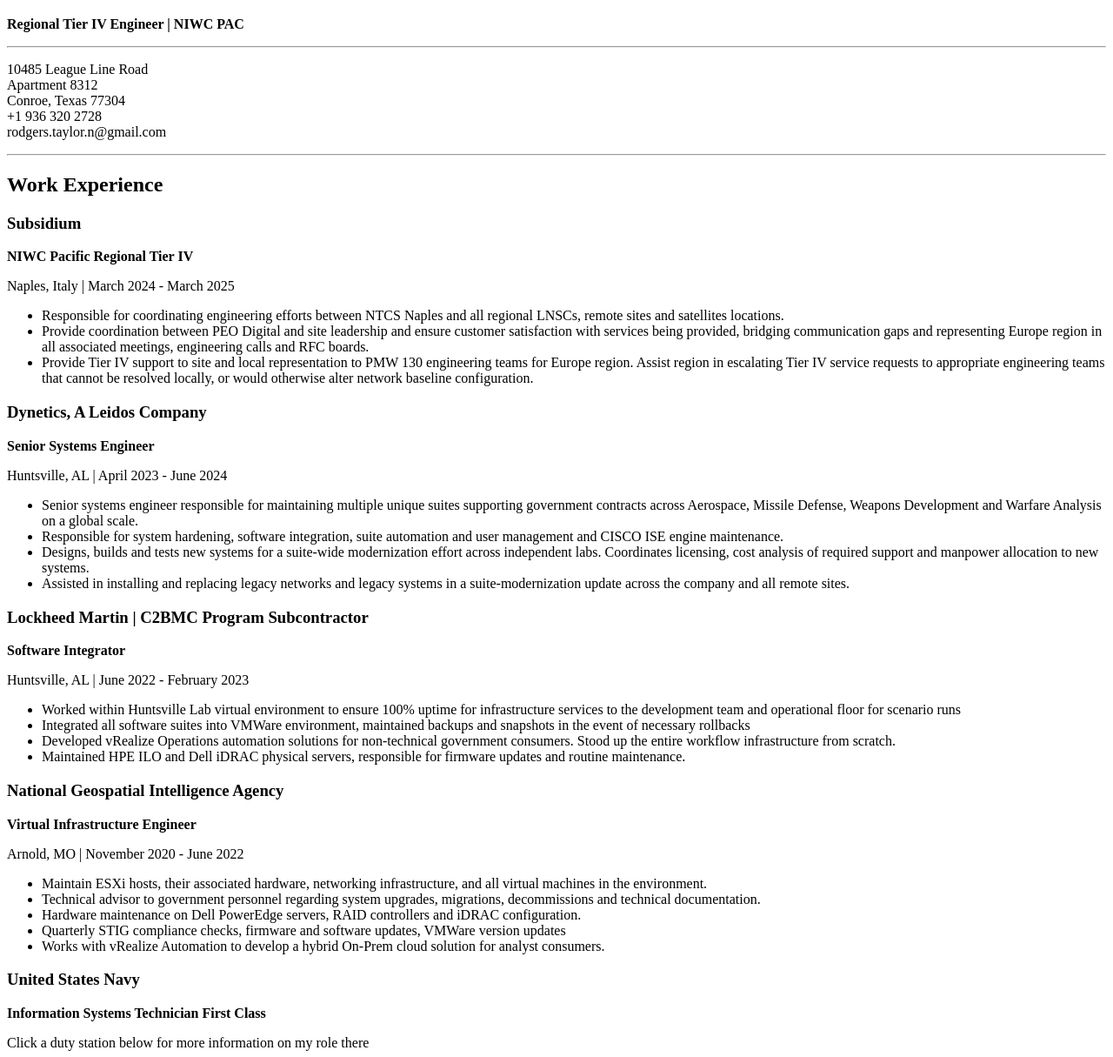
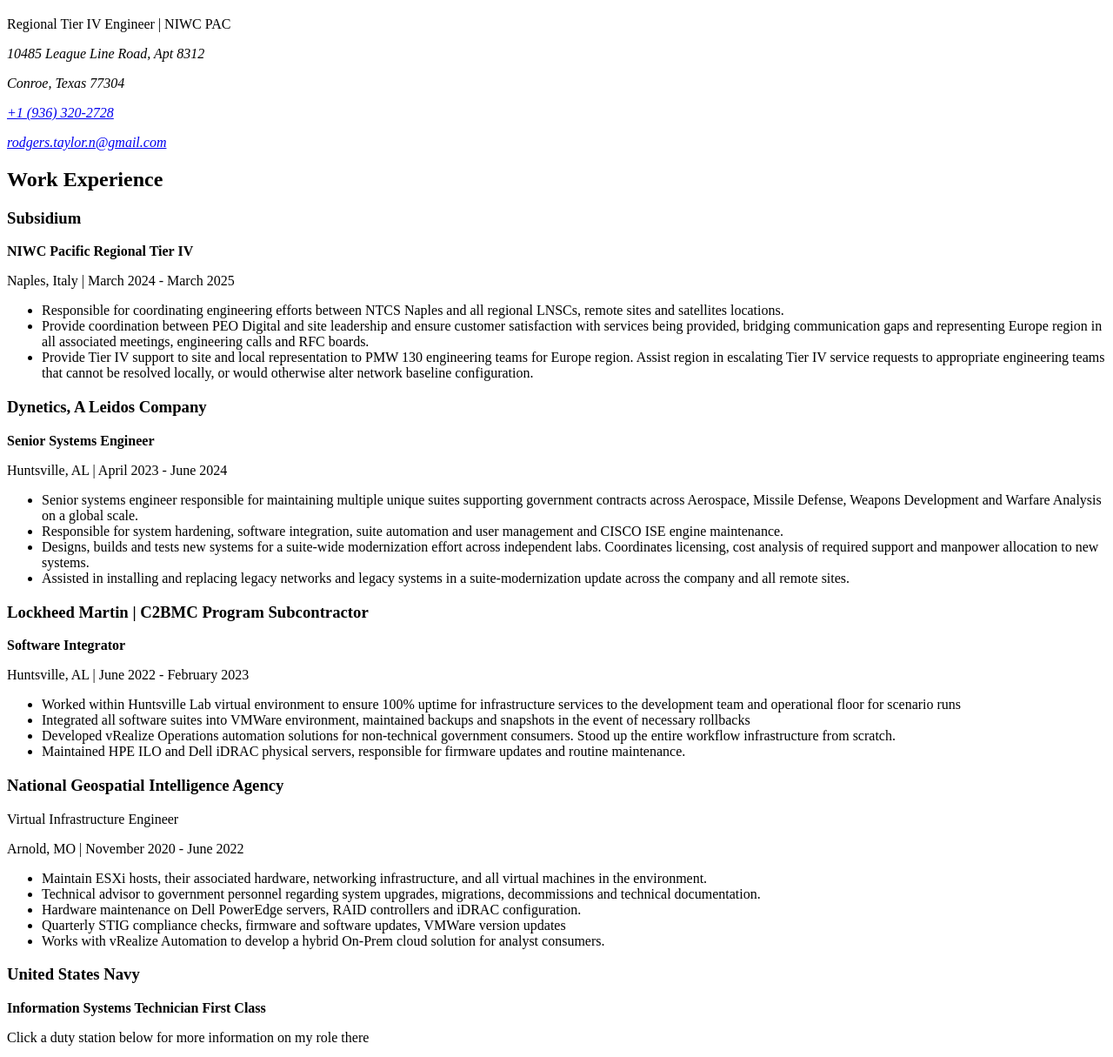
Before and after one commit to taydevgit/personal_site, a plain HTML site: page index.html in a window 1280 px wide. Shown: the part 61-1276 px from the top of the page at 87% size. Drawn offline with Linux system fonts and the light colour scheme.

Commit message:
Updated html to be cleaner in header and changed last job entry to be cleaner. Updated information to be accurate

```diff
--- a/index.html
+++ b/index.html
@@ -9,20 +9,16 @@
 <body>
 <header class="resume-header">
     <h1>Taylor Rodgers</h1>
-    <p><strong>Regional Tier IV Engineer | NIWC PAC</strong></p>
+    <p class="current-job-title">Regional Tier IV Engineer | NIWC PAC</p>
 
-    <hr>
-
-    <p class="address">
-        10485 League Line Road<br>
-        Apartment 8312<br>
-        Conroe, Texas 77304<br>
-        +1 936 320 2728<br>
-        rodgers.taylor.n@gmail.com
-    </p>
+    <address class="contact-info">
+        <p class="street-address">10485 League Line Road, Apt 8312</p>
+        <p class="city-state">Conroe, Texas 77304</p>
+        <p class="phone"><a href="tel:+19363202728">+1 (936) 320-2728</a></p>
+        <p class="email"><a href="mailto:rodgers.taylor.n@gmail.com">rodgers.taylor.n@gmail.com</a></p>
+    </address>
 </header>
 
-<hr>
 
 <section class="work-experience">
     <h2>Work Experience</h2>
@@ -32,7 +28,7 @@
         <h3>Subsidium</h3>
         <p><strong>NIWC Pacific Regional Tier IV</strong></p>
         <p>Naples, Italy | March 2024 - March 2025</p>
-        <ul class="resume-list">
+        <ul class="job-entry-list">
             <li>Responsible for coordinating engineering efforts between NTCS Naples and all regional LNSCs, remote sites and satellites locations.</li>
             <li>Provide coordination between PEO Digital and site leadership and ensure customer satisfaction with services being provided, bridging communication gaps and representing Europe region in all associated meetings, engineering calls and RFC boards.</li>
             <li>Provide Tier IV support to site and local representation to PMW 130 engineering teams for Europe region. Assist region in escalating Tier IV service requests to appropriate engineering teams that cannot be resolved locally, or would otherwise alter network baseline configuration.</li>
@@ -44,7 +40,7 @@
         <h3>Dynetics, A Leidos Company</h3>
         <p><strong>Senior Systems Engineer</strong></p>
         <p>Huntsville, AL | April 2023 - June 2024</p>
-        <ul class="resume-list">
+        <ul class="job-entry-list">
             <li>Senior systems engineer responsible for maintaining multiple unique suites supporting government contracts across Aerospace, Missile Defense, Weapons Development and Warfare Analysis on a global scale.</li>
             <li>Responsible for system hardening, software integration, suite automation and user management and CISCO ISE engine maintenance.</li>
             <li>Designs, builds and tests new systems for a suite-wide modernization effort across independent labs. Coordinates licensing, cost analysis of required support and manpower allocation to new systems.</li>
@@ -57,7 +53,7 @@
         <h3>Lockheed Martin | C2BMC Program Subcontractor</h3>
         <p><strong>Software Integrator </strong></p>
         <p>Huntsville, AL | June 2022 - February 2023</p>
-        <ul class="resume-list">
+        <ul class="job-entry-list">
             <li>Worked within Huntsville Lab virtual environment to ensure 100% uptime for infrastructure services to the development team and operational floor for scenario runs</li>
             <li>Integrated all software suites into VMWare environment, maintained backups and snapshots in the event of necessary rollbacks</li>
             <li>Developed vRealize Operations automation solutions for non-technical government consumers. Stood up the entire workflow infrastructure from scratch.</li>
@@ -67,10 +63,12 @@
 
     <!-- Fourth Job Entry -->
      <article class="job-entry">
+        <header class="job-header">
         <h3>National Geospatial Intelligence Agency </h3>
-        <p><strong> Virtual Infrastructure Engineer </strong></p>
-        <p>Arnold, MO | November 2020 - June 2022 </p>
-        <ul class="resume-list">
+        <p class="job-title">Virtual Infrastructure Engineer</p>
+        <p class="job-details"> Arnold, MO | <time datetime="2020-11/2022-06">November 2020 - June 2022 </time></p>
+        </header>
+        <ul class="job-entry-list">
             <li>Maintain ESXi hosts, their associated hardware, networking infrastructure, and all virtual machines in the environment.</li>
             <li>Technical advisor to government personnel regarding system upgrades, migrations, decommissions and technical documentation. </li>
             <li>Hardware maintenance on Dell PowerEdge servers, RAID controllers and iDRAC configuration.</li>
@@ -110,8 +108,9 @@
 <section class="education">
     <h2>Education</h2>
     <ul class="resume-list">
-        <li>Associate of Applied Science in Information Technology | 2018 | University of Maryland Global Campus</li>
-        <li>High School Diploma | 2013 | Conroe High School, Conroe, Texas</li>
+        <li>Computer Science Bachelor Degree | Southern New Hampshire University | 2026 </li>
+        <li>Information Systems Technician Apprenticeship | United States Military Apprenticeship Program | 2018 </li>
+        <li>High School Diploma | 2013 | Rochester High School </li>
     </ul>
 </section>
 
```
